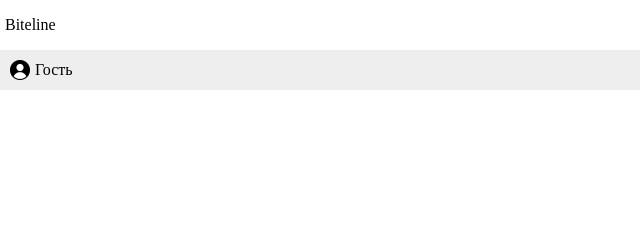
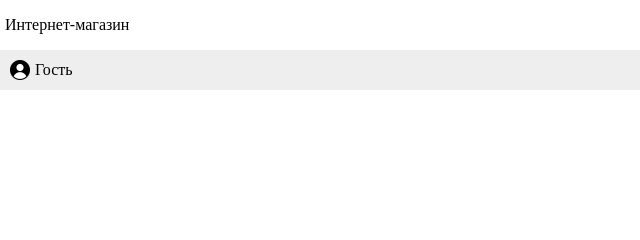
Before and after one commit to Riffrorim/MarketR, a website: page public/index.html in a window 1280 px wide. Shown: the top 240 px of the page, 0-640 px from the left. Drawn offline with Linux system fonts and the light colour scheme; no server answers.

Commit message:
Update index.html

```diff
--- a/public/index.html
+++ b/public/index.html
@@ -10,7 +10,7 @@
 <header>
     <section class = "head">
         <p>
-            Biteline
+            Интернет-магазин
         </p>
         <div class = "input-container">
         <input id="searchInput" placeholder="Поиск товаров..." class = "searchInput">
```
